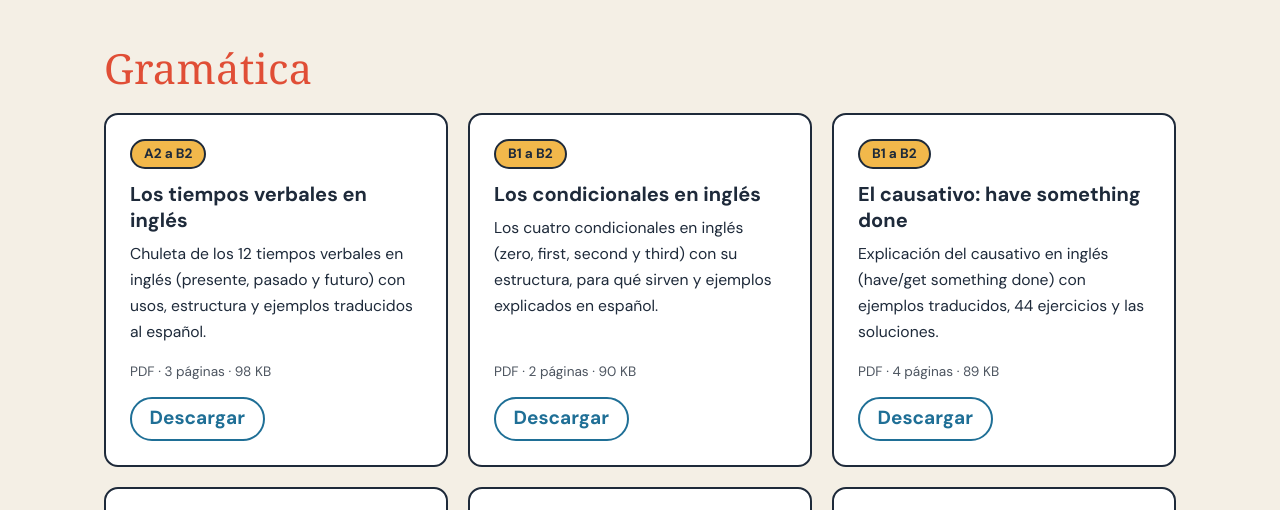
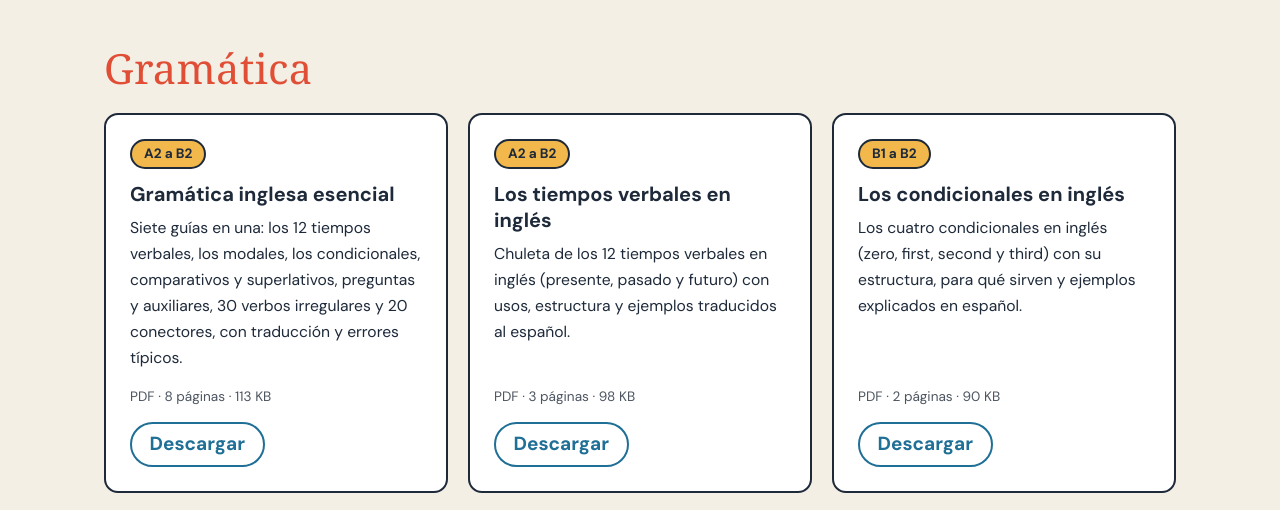
Before and after one commit to robprofedeenglish-ux/profedeenglish, an Astro site: page /recursos in a window 1280 px wide. Shown: the part 990-1500 px from the top of the page. Built offline with nearby package versions, Linux system fonts and the light colour scheme; Astro itself is replaced by a stand-in of ours; a web font is replaced by a local one.

Commit message:
Add Gramática inglesa esencial to /recursos with per-resource anchors
Each resource card now has an id so links like /recursos#gramatica-inglesa-esencial
scroll straight to it and highlight it. build.py keeps entries marked prebuilt.

Co-Authored-By: Claude Opus 5.5 <noreply@anthropic.com>
Claude-Session: https://claude.ai/code/session_01V8jXE1iWy8s6Xcx14w29oG

```diff
--- a/src/data/recursos.json
+++ b/src/data/recursos.json
@@ -1,4 +1,17 @@
 [
+  {
+    "slug": "gramatica-inglesa-esencial",
+    "file": "/descargas/gramatica-inglesa-esencial.pdf",
+    "title": "Gramática inglesa esencial",
+    "description": "Siete guías en una: los 12 tiempos verbales, los modales, los condicionales, comparativos y superlativos, preguntas y auxiliares, 30 verbos irregulares y 20 conectores, con traducción y errores típicos.",
+    "category": "gramatica",
+    "level": "A2 a B2",
+    "lang": "es",
+    "order": 0,
+    "pages": 8,
+    "sizeKb": 113,
+    "prebuilt": true
+  },
   {
     "slug": "tiempos-verbales-ingles",
     "file": "/descargas/tiempos-verbales-ingles.pdf",
--- a/src/pages/recursos.astro
+++ b/src/pages/recursos.astro
@@ -66,7 +66,7 @@ const collection = {
             <h2 id={`h-${g.id}`}>{g.label}</h2>
             <ul class="list" role="list">
               {g.items.map((r) => (
-                <li class="card res">
+                <li class="card res" id={r.slug}>
                   <span class="badge">{r.level}</span>
                   <h3>{r.title}</h3>
                   <p>{r.description}</p>
@@ -136,6 +136,13 @@ const collection = {
     align-items: flex-start;
     background: var(--white);
   }
+  .res {
+    scroll-margin-top: 1.5rem;
+  }
+  .res:target {
+    outline: 4px solid var(--sun);
+    outline-offset: 4px;
+  }
   .res h3 {
     margin-top: 0.8rem;
     color: var(--navy);
```
Also changed, not shown: 2 other files.
